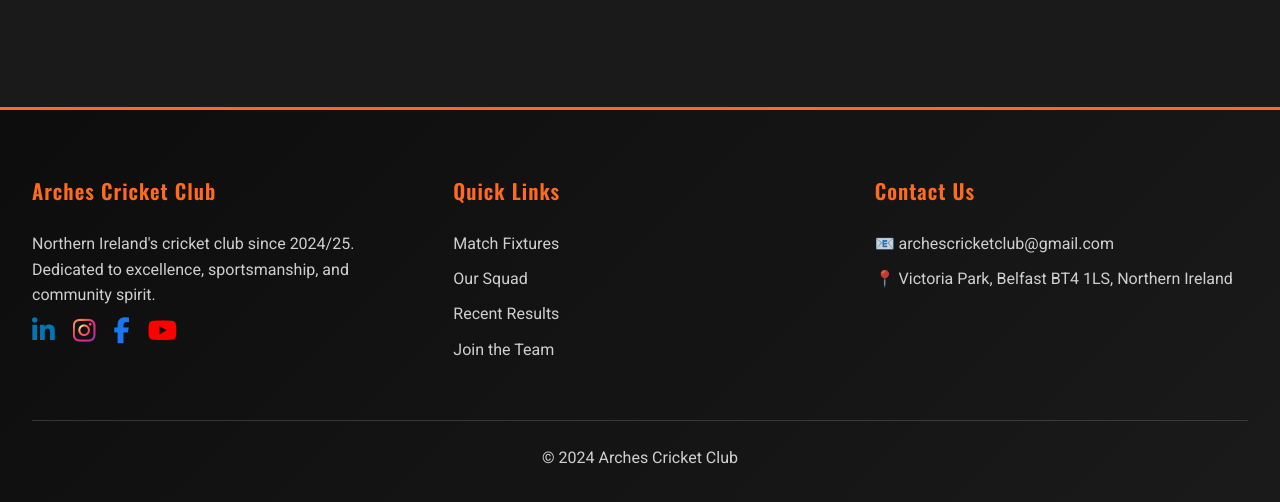
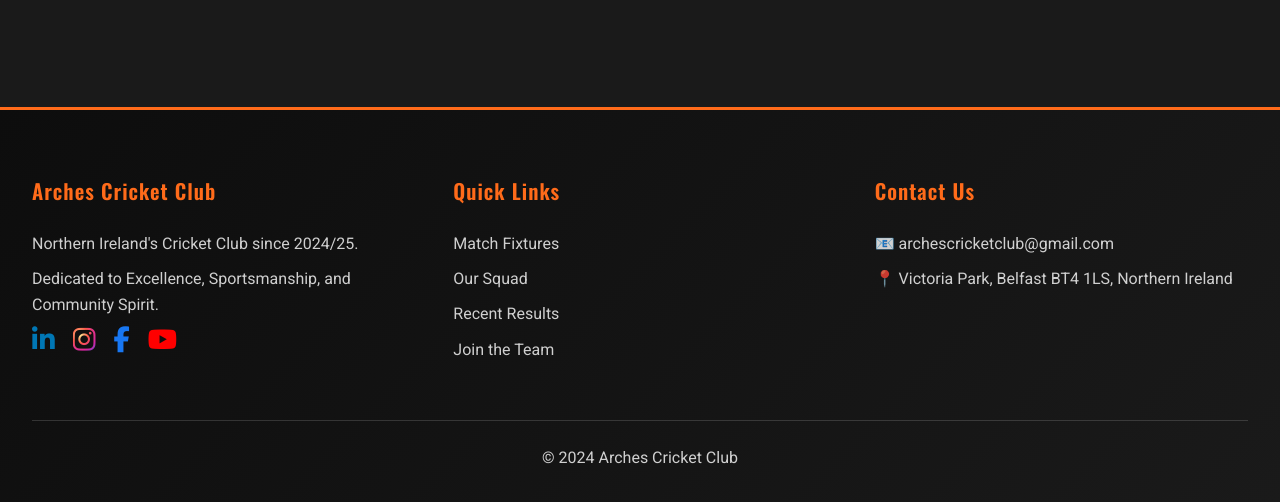
Before and after one commit to archescricketclub/arches-cricket-club, a plain HTML site: page index.html in a window 1280 px wide. Shown: the part 2513-3015 px from the top of the page. Drawn offline with nearby package versions, Linux system fonts and the light colour scheme.

Commit message:
Update index.html

```diff
--- a/index.html
+++ b/index.html
@@ -979,8 +979,8 @@
         <div class="footer-content">
             <div class="footer-section">
                 <h3>Arches Cricket Club</h3>
-                <p>Northern Ireland's cricket club since 2024/25.
-                   Dedicated to excellence, sportsmanship, and community spirit.</p>
+                <p>Northern Ireland's Cricket Club since 2024/25.</p>
+                <p>Dedicated to Excellence, Sportsmanship, and Community Spirit.</p>
                 <div class="social-links">
     <a href="https://www.linkedin.com/company/archescricketclub/" class="social-link linkedin" target="_blank">
         <i class="fa-brands fa-linkedin-in"></i>
```
